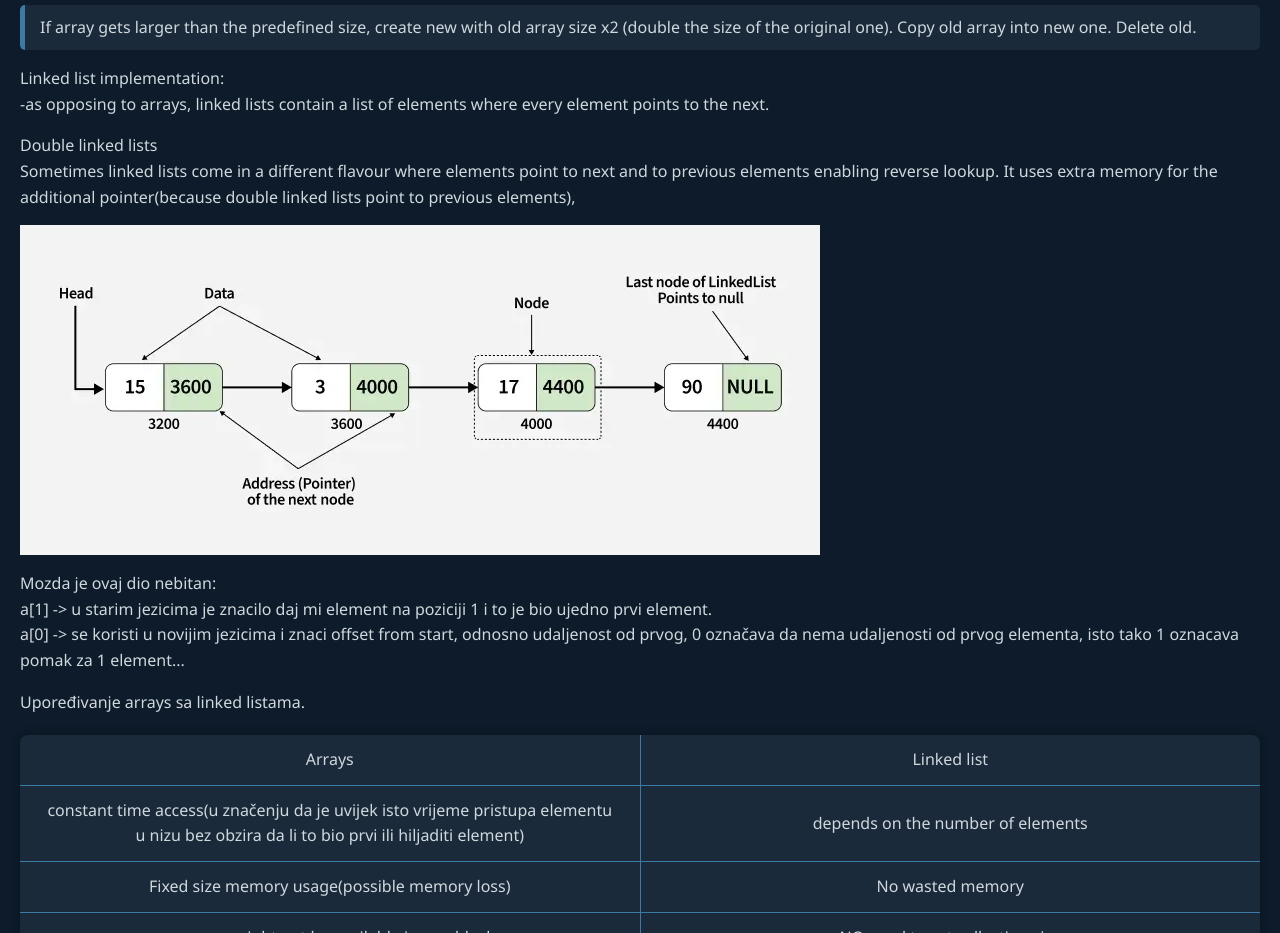
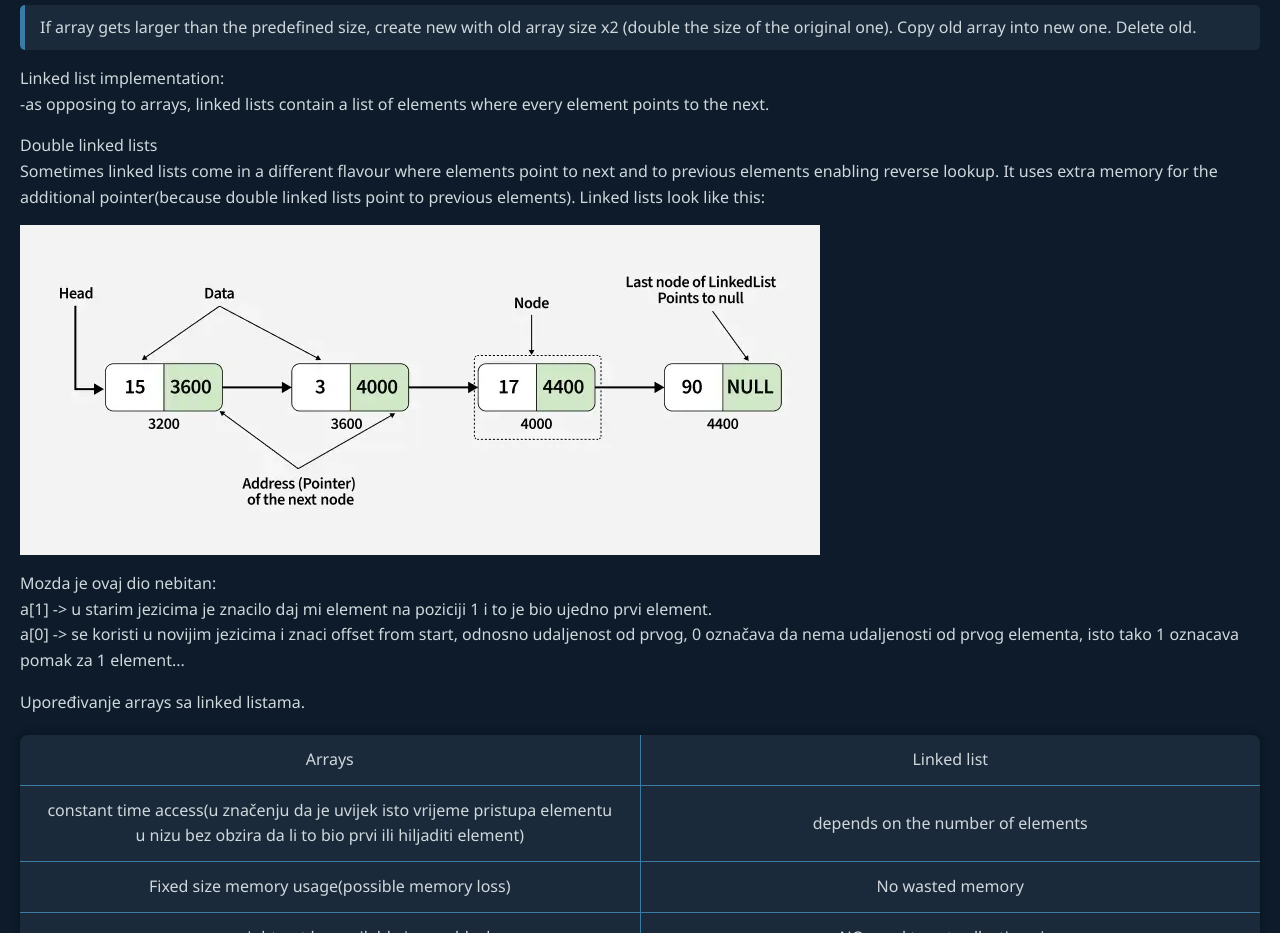
Before and after one commit to Edo3214/EdoNotes, a plain HTML site: page pages/lekcija1.html in a window 1280 px wide. Shown: the part 1083-2016 px from the top of the page. Drawn offline with Linux system fonts and the light colour scheme.

Commit message:
Promjena u tekstu

```diff
--- a/pages/lekcija1.html
+++ b/pages/lekcija1.html
@@ -65,7 +65,8 @@
     <p>
         Double linked lists <br>
         Sometimes linked lists come in a different flavour where elements point to next and to previous elements enabling reverse lookup.
-        It uses extra memory for the additional pointer(because double linked lists point to previous elements),
+        It uses extra memory for the additional pointer(because double linked lists point to previous elements).
+        Linked lists look like this:
     </p>
     <img src="images/Linked-list.webp">
     <p>
```
